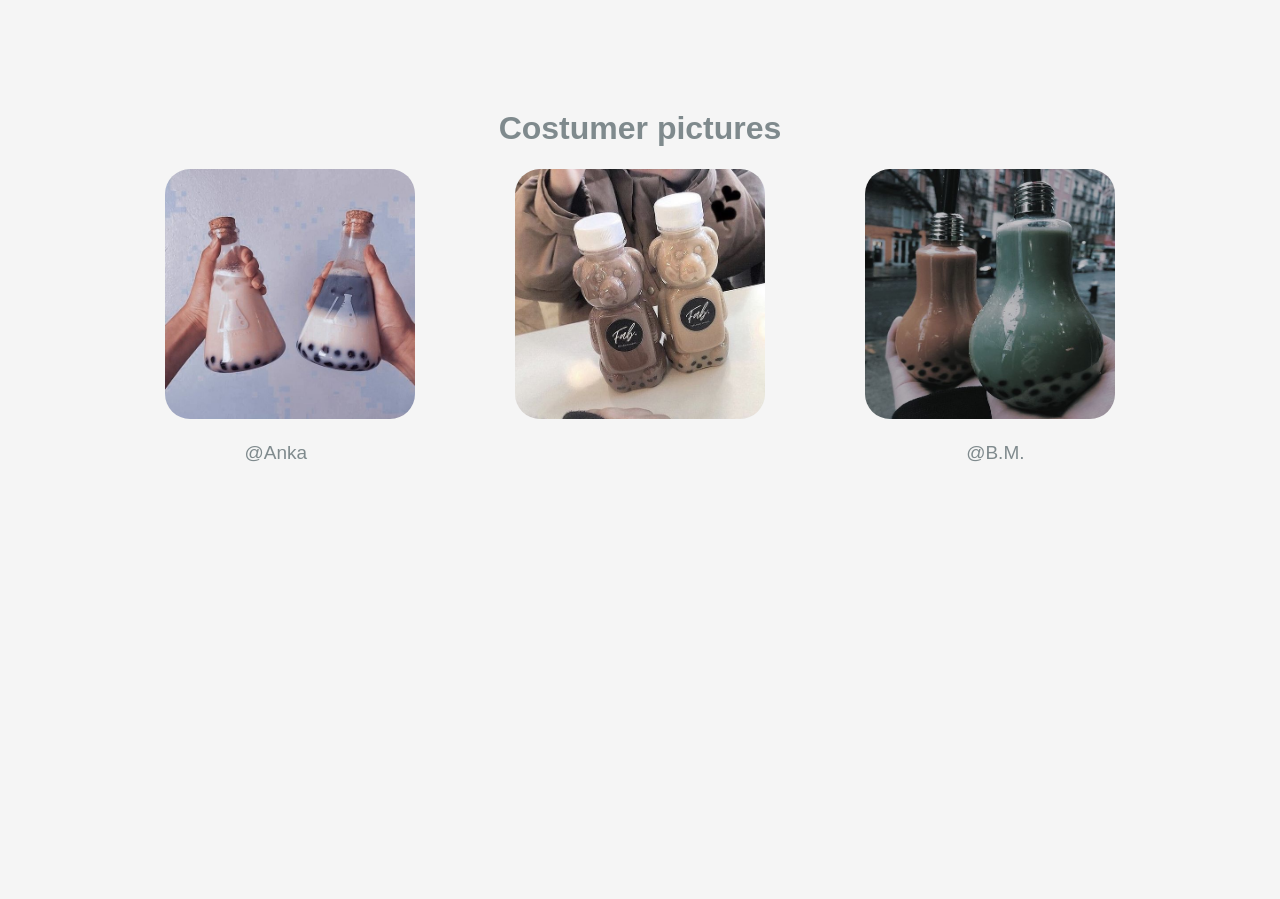
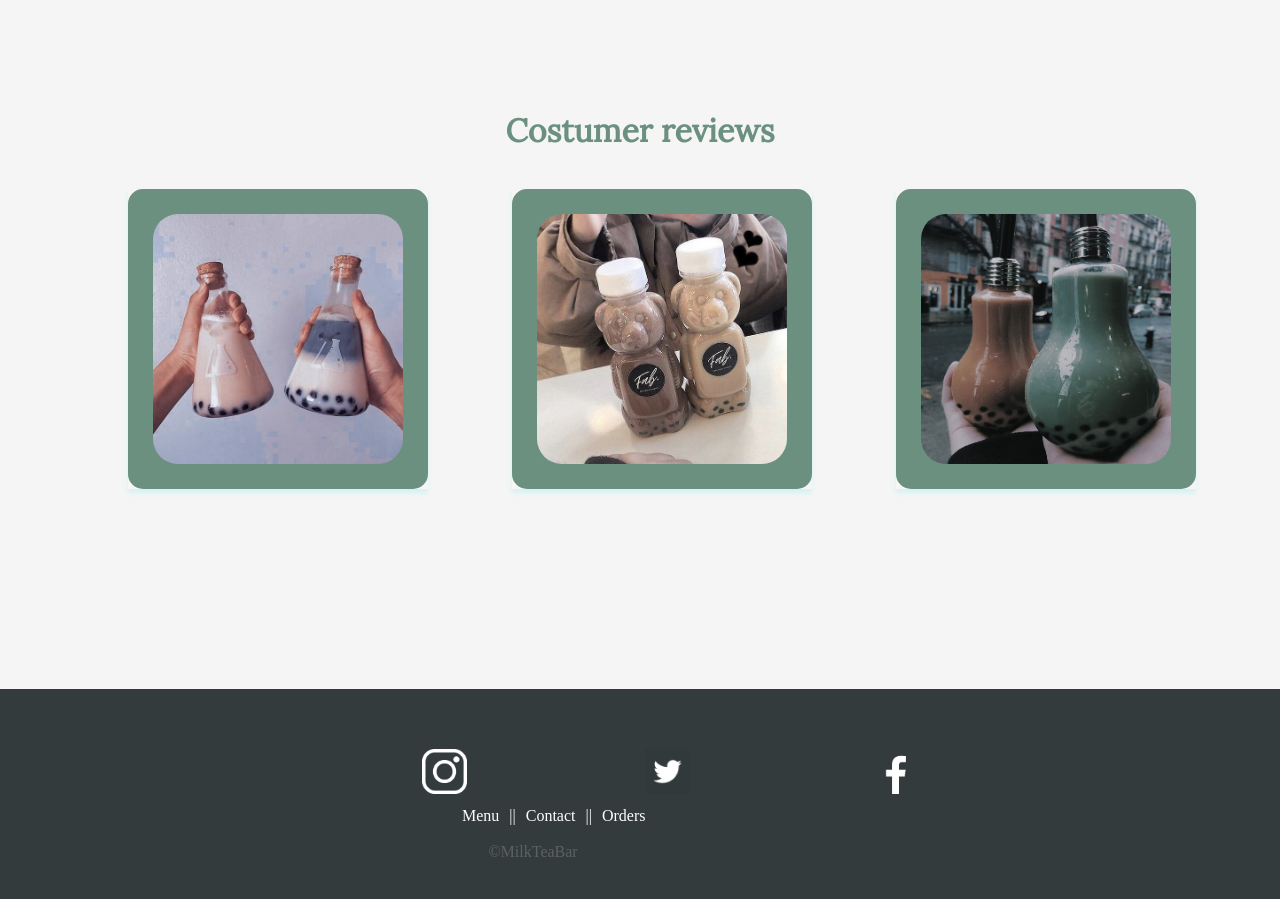
Before and after one commit to tartagliajk/BobaTeaBar, a plain HTML site: page index.html in a window 1280 px wide. Shown: the part 1611-2510 px from the top of the page. Before the commit the page ends 2150 px from the top, so only its background shows below. Drawn offline with Linux system fonts and the light colour scheme; a web font is replaced by a local one.

Commit message:
index side completed
change in costumer pics and reviews --> got merged

```diff
--- a/index.html
+++ b/index.html
@@ -36,8 +36,9 @@
 </div>
 <!--Header end-->
 
+<!--https://www.codingsnow.com/2021/01/image-slider-with-auto-play-manual.html (slideshow)-->
 <!--image slider start-->
-<div class="slider">
+<div class="sliders">
     <div class="slides">
         <!--radio buttons start-->
         <input type="radio" name="radio-btn" id="radio1">
@@ -145,33 +146,84 @@
 </div>
 <!--popular end-->
 
-<!--costumer pics start-->
-<div class="costumer">
-    <div>
-        <h1>Costumer pictures</h1>
-    </div>
-    <div class="costumer-group">
-        <div>
-            <img src="images/labb boba.png" alt="labb bob">
-        </div>
-        <div>
-            <img src="images/bear boba.png" alt="bear boba">
-        </div>
-        <div>
-            <img src="images/lamp boba.png" alt="lamp boba">
+<!--reviews start-->
+<div id="reviews-text">
+    <h1>Costumer reviews</h1>
+</div>
+<div class="reviews">
+    <div class="reviews-group">
+        <div class="flip-card">
+            <div class="flip-card-inner">
+              <div class="flip-card-front">
+                <img src="images/labb boba.png" alt="labb boba" style="width:250px;height:250px; margin-left: 25px; margin-top: 25px; border-radius: 25px;">
+              </div>
+              <div class="flip-card-back">
+                <h2>Dr. Dottore</h2>
+                <p>Lorem ipsum dolor sit amet consectetur adipisicing elit. Fuga quaerat nostrum eaque minima corporis assumend. Lorem ipsum, dolor sit amet consectetur adipisicing elit. Corrupti soluta asperiores voluptas.</p>
+                <p id="grade">9.5 / 10</p>
+              </div>
+            </div>
         </div>
     </div>
-    <div class="costumer-text">
-        <div>
-            <p>@Anka</p>
+    <div class="reviews-group">
+        <div class="flip-card">
+            <div class="flip-card-inner">
+              <div class="flip-card-front">
+                <img src="images/bear boba.png" alt="bear boba" style="width:250px;height:250px; margin-left: 25px; margin-top: 25px; border-radius: 25px;">
+              </div>
+              <div class="flip-card-back">
+                <h2>Ciel ミ★</h2>
+                <p>Lorem ipsum dolor sit amet consectetur adipisicing elit. Fuga quaerat nostrum eaque minima corporis assumend. Lorem ipsum, dolor sit amet consectetur adipisicing elit. Corrupti soluta asperiores voluptas.</p>
+                <p id="grade">10 / 10</p>
+              </div>
+            </div>
         </div>
-        <div>
-        </div>
-        <div>
-            <p>@B.M.</p>
+    </div>
+    <div class="reviews-group">
+        <div class="flip-card">
+            <div class="flip-card-inner">
+              <div class="flip-card-front">
+                <img src="images/lamp boba.png" alt="lamp boba" style="width:250px;height:250px; margin-left: 25px; margin-top: 25px; border-radius: 25px;">
+              </div>
+              <div class="flip-card-back">
+                <h2>BobaLover123</h2>
+                <p>Lorem ipsum dolor sit amet consectetur adipisicing elit. Fuga quaerat nostrum eaque minima corporis assumend. Lorem ipsum, dolor sit amet consectetur adipisicing elit. Corrupti soluta asperiores voluptas.</p>
+                <p id="grade">9 / 10</p>
+              </div>
+            </div>
         </div>
     </div>
 </div>
+<!--reviews end-->
+
+<!--Fotter start-->
+<footer class="footer">
+    <div class="footer-group">
+        <a href="https://www.instagram.com">
+            <img src="images/instagram.png" alt="instagram">
+        </a>
+        <a href="https://www.twitter.com">
+            <img src="images/twitter.png" alt="twitter">
+        </a>
+        <a href="https://www.facebook.com">
+            <img src="images/facebook.png" alt="facebook">
+        </a>
+    </div>
+    <div id="footer-text">
+        <a href="menu.html">
+            <p>Menu</p>
+        </a>
+        <p>||</p>
+        <a href="contact.html">
+            <p>Contact</p>
+        </a>
+        <p>||</p>
+        <a href="myOrders.html">
+            <p>Orders</p>
+        </a>
+    </div>
+    <p id="credit-text">©MilkTeaBar</p>
+</footer>
 
 </body>
 </html>
--- a/style.css
+++ b/style.css
@@ -9,9 +9,13 @@ body{
     background-color: #f5f5f5;
 }
 
+a{
+    text-decoration: none;
+}
+
 /*header start*/
 
-div > a{
+div > #header > div > a{
     text-decoration: none;
     color: black;
 }
@@ -61,7 +65,7 @@ div > a > h1{
 /*header end*/
 
 /*Slider start*/
-.slider{
+.sliders{
     margin: 11%;
     width: 800px;
     height: 500px;
@@ -93,7 +97,7 @@ div > a > h1{
     height: 500px;
 }
 
-/*css for manual slide navigation*/
+/*manual slide navigation*/
 
 .navigation-manual{
     position: absolute;
@@ -174,20 +178,20 @@ div > a > h1{
 .search-bar{
     position: absolute;
     width: 900px;
-    top: 750px;
+    top: 760px;
     display: flex;
     margin-left: 10px;
 }
 
 #search-icon{
-    width: 50px;
+    width: 40px;
     padding-left: 100px;
 }
 
 #bar{
     position: absolute;
     width: 600px;
-    height: 50px;
+    height: 40px;
     margin-left: 170px;
     padding-left: 20px;
     color: rgba(0, 0, 0, 0.6);;
@@ -203,7 +207,7 @@ div > a > h1{
 .category{
     position: absolute;
     flex: display;
-    margin-top: 870px;
+    margin-top: 840px;
     height: 255px;
 }
 
@@ -214,18 +218,18 @@ div > a > h1{
 }
 
 #category-items{
-    width: 140px;
-    height: 140px;
+    width: 110px;
+    height: 100px;
     background-color: #6B9080;
     border-radius: 25px;
 }
 
 #category-text{
-    padding-top: 48px;
+    padding-top: 40px;
     text-align: center;
     color: white;
     font-family: 'Lora', serif;
-    font-size: 28px;
+    font-size: 20px;
 }
 
 /*Category end*/
@@ -233,7 +237,7 @@ div > a > h1{
 /*popular statr*/
 .popular{
     position: absolute;
-    margin-top: 1220px;
+    margin-top: 1180px;
     background-color: #333B3D;
     height: 380px;
     text-align: center;
@@ -261,53 +265,148 @@ div > a > h1{
     width: auto;
     display: flex;
     flex-direction: row;
-    margin-left: 50px;
-    gap: 5%;
+    margin-left: 39px;
+    gap: 22px;
 }
 
 .popular-text > p{
     padding-top: 10px;
-    width: 150px;
+    width: 170px;
     height: 30px;
     border-radius: 25px;
     color: #DEDEDE;
     background: #1E1E1E;
-    font-family: 'IBM Plex Sans KR', sans-serif;
+    font-family: 'Lora', serif;
     text-align: center;
     font-size: 15px;
 }
 /*popular end*/
 
-/*costumer pics start*/
-.costumer{
+/*costumer reviews start*/
+/*https://www.w3schools.com/howto/tryit.asp?filename=tryhow_css_flip_card*/
+#reviews-text{
     position: absolute;
-    width: 1051px;
+    top: 1700px;
+    color:#6B9080;
+    font-family: 'Lora', serif;
+
+}
+
+.reviews{
+    position: absolute;
+    width: 90%;
     height: 450px;
     top: 1700px;
-    color: #7F8A8D;
+    color: #6B9080;
     font-family: 'IBM Plex Sans KR', sans-serif;
     font-style: thin;
-    text-align: center;
+    display: flex;
+    margin-left: 10%;
 }
 
-.costumer-group{
+.reviews-group{
+    margin-top: 100px;
     display: flex;
     flex-direction: row;
-    justify-content: space-around;
+    width: 60%;
+
 }
 
-.costumer-group > div > img{
-    width: 250px;
-    height: 250px;
-    border-radius: 25px;
+.flip-card {
+    background-color: transparent;
+    width: 300px;
+    height: 300px;
+    perspective: 1000px;
 }
 
-.costumer-text{
-    width: 780px;
+.flip-card-inner {
+    position: relative;
+    width: 100%;
+    height: 100%;
+    transition: transform 0.6s;
+    transform-style: preserve-3d;
+    box-shadow: 0px 4px 4px rgba(117, 239, 237, 0.25);
+}
+
+.flip-card:hover .flip-card-inner {
+    transform: rotateY(180deg);
+}
+
+.flip-card-front, .flip-card-back {
+    position: absolute;
+    width: 100%;
+    height: 100%;
+    -webkit-backface-visibility: hidden;
+    backface-visibility: hidden;
+}
+
+.flip-card-front {
+    background-color: #6B9080;;
+    color: black;
+    border-radius: 15px;
+
+}
+
+.flip-card-back {
+    background-color: #A4C3B2;
+    color: rgba(255, 255, 255, 0.97);
+    transform: rotateY(180deg);
+    border-radius: 15px;
+}
+
+.flip-card-back > p{
+    margin: 0px 10px 10px 20px;
+}
+
+#grade{
+    color: #4a5852;
+}
+
+.flip-card-back > h2{
+    margin: 30px 10px 0px 10px;
+}
+
+/*costumer reviews end*/
+
+/*footer start*/
+.footer{
     display: flex;
-    flex-direction: row;
-    justify-content: space-between;
-    margin-left: 130px;
-    font-size: 19px;
+    position: absolute;
+    width: 100%;
+    height: 210px;
+    top: 2300px;
+    background-color: #333B3D;
+    font-family: 'IBM Plex Sans KR';
 }
-/*costumer pics end*/
+
+.footer-group{
+    padding-left: 120px;
+    width: 80%;
+    margin-left: 10%;
+}
+
+.footer-group > a > img{
+    margin: 60px 0px 0px 17%;
+    width: 45px;
+    height: 45px;
+}
+
+#footer-text{
+    margin-left: -810px;
+    margin-top: 8%;
+    color: white;
+    display: flex;
+    gap: 10px;
+}
+
+#footer-text > a{
+    color: white;
+    text-decoration: none;
+}
+
+#credit-text{
+    margin-top: 12%;
+    margin-left: -157px;
+    color: rgba(255, 255, 255, 0.2);
+}
+/*footer end*/
```
